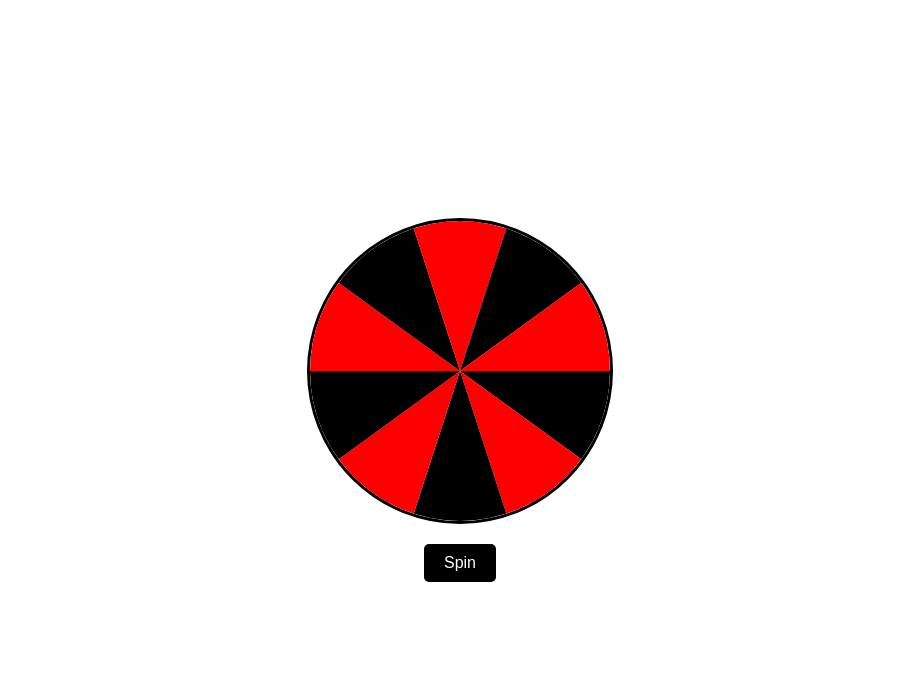
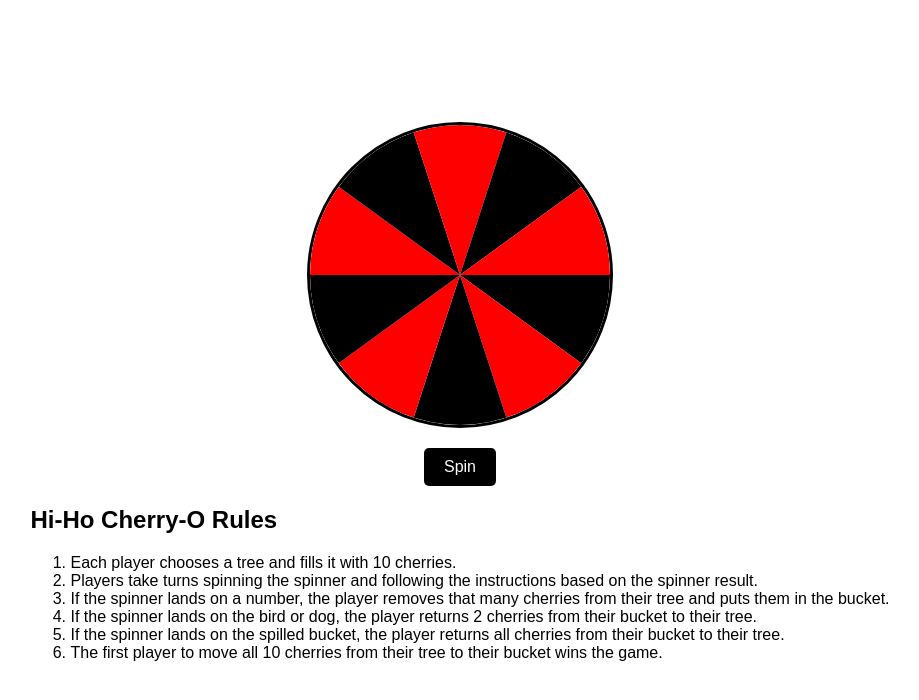
Before and after one commit to jordnkr/Chat-Cherry-Spinner, a plain HTML site: page index.html in a window 1280 px wide. Shown: the whole page, without its empty margins (180-1099 px from the left). Drawn offline with Linux system fonts and the light colour scheme.

Commit message:
Update index.html

```diff
--- a/index.html
+++ b/index.html
@@ -7,9 +7,22 @@
     <link rel="stylesheet" href="styles.css">
 </head>
 <body>
-    <div class="spinner-container">
-        <canvas id="spinnerCanvas" width="300" height="300"></canvas>
-        <button id="spinBtn" class="spin-btn">Spin</button>
+    <div class="content">
+        <div class="spinner-container">
+            <canvas id="spinnerCanvas" width="300" height="300"></canvas>
+            <button id="spinBtn" class="spin-btn">Spin</button>
+        </div>
+        <div class="rules-container">
+            <h2>Hi-Ho Cherry-O Rules</h2>
+            <ol>
+                <li>Each player chooses a tree and fills it with 10 cherries.</li>
+                <li>Players take turns spinning the spinner and following the instructions based on the spinner result.</li>
+                <li>If the spinner lands on a number, the player removes that many cherries from their tree and puts them in the bucket.</li>
+                <li>If the spinner lands on the bird or dog, the player returns 2 cherries from their bucket to their tree.</li>
+                <li>If the spinner lands on the spilled bucket, the player returns all cherries from their bucket to their tree.</li>
+                <li>The first player to move all 10 cherries from their tree to their bucket wins the game.</li>
+            </ol>
+        </div>
     </div>
     <script src="script.js"></script>
 </body>
```
